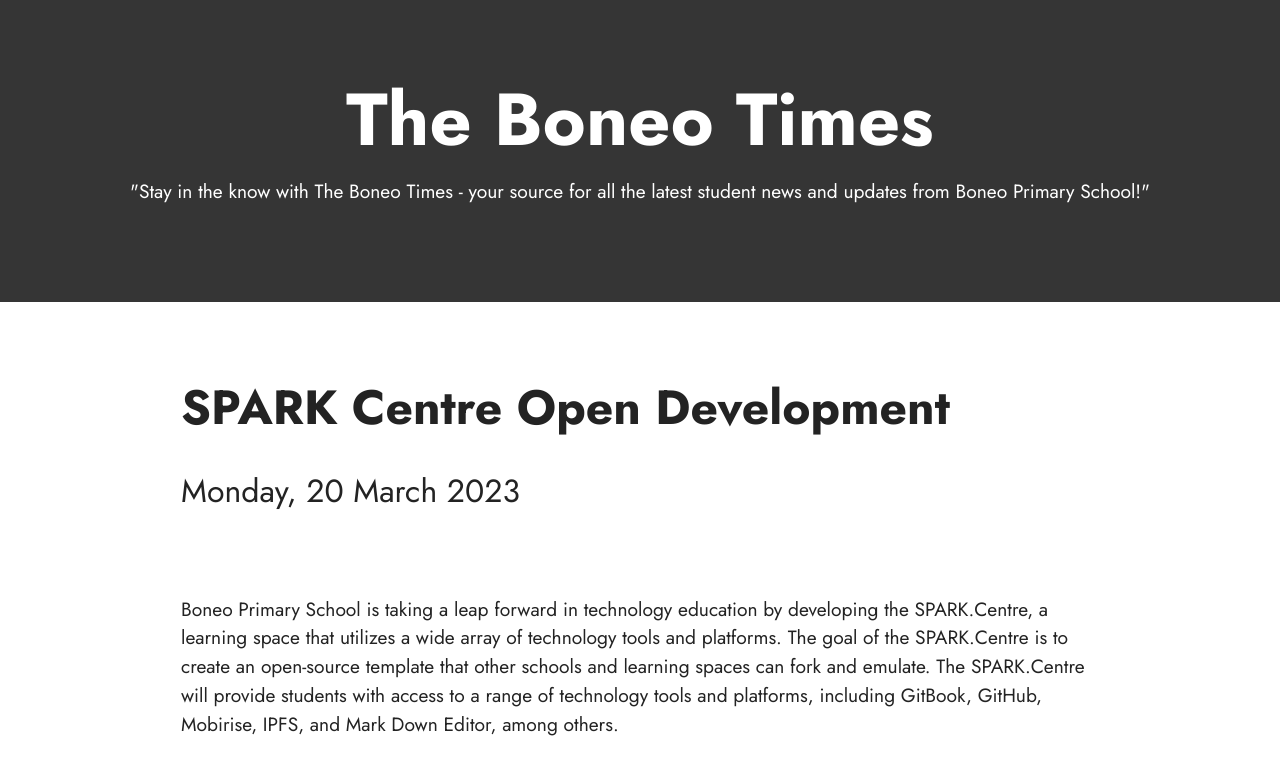
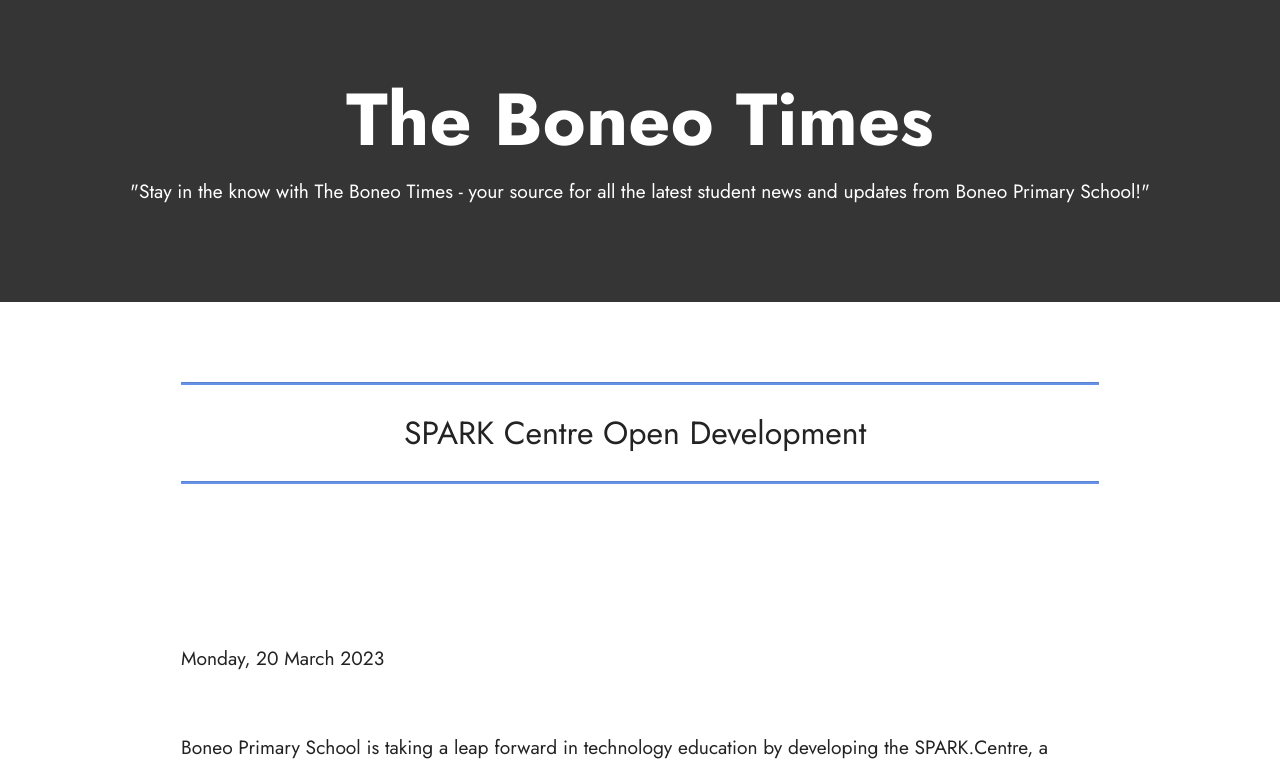
Before and after one commit to boneotimes/boneotimes.github.io, a plain HTML site: page index.html in a window 1280 px wide. Shown: the top 765 px of the page. Drawn offline with Linux system fonts and the light colour scheme.

Commit message:
udpates
updates

```diff
--- a/assets/mobirise/css/mbr-additional.css
+++ b/assets/mobirise/css/mbr-additional.css
@@ -733,6 +733,17 @@ a {
 .cid-tz0VRUqDDQ .mbr-section-btn {
   text-align: center;
 }
+.cid-tz1zn3uQ4O {
+  padding-top: 5rem;
+  padding-bottom: 5rem;
+  background-color: #ffffff;
+}
+.cid-tz1zn3uQ4O .line {
+  background-color: #6592e6;
+  align: center;
+  height: 2px;
+  margin: 0 auto;
+}
 .cid-tz1yvpSVZO {
   padding-top: 5rem;
   padding-bottom: 5rem;
--- a/index.html
+++ b/index.html
@@ -43,14 +43,26 @@
     </div>
 </section>
 
+<section class="content6 cid-tz1zn3uQ4O" id="content6-6">
+
+    <div class="container">
+        <div class="row justify-content-center">
+            <div class="col-md-12 col-lg-10">
+                <hr class="line">
+                <p class="mbr-text align-center mbr-fonts-style my-4 display-5">SPARK Centre Open Development&nbsp;</p>
+                <hr class="line">
+            </div>
+        </div>
+    </div>
+</section>
+
 <section class="content5 cid-tz1yvpSVZO" id="content5-5">
 
     <div class="container">
         <div class="row justify-content-center">
             <div class="col-md-12 col-lg-10">
-                <h3 class="mbr-section-title mbr-fonts-style mb-4 display-2"><strong>SPARK Centre Open Development
-</strong></h3>
-                <h4 class="mbr-section-subtitle mbr-fonts-style mb-4 display-5">Monday, 20 March 2023
+
+                <h4 class="mbr-section-subtitle mbr-fonts-style mb-4 display-7">Monday, 20 March 2023
 <div><br></div></h4>
                 <p class="mbr-text mbr-fonts-style display-7">Boneo Primary School is taking a leap forward in technology education by developing the SPARK.Centre, a learning space that utilizes a wide array of technology tools and platforms. The goal of the SPARK.Centre is to create an open-source template that other schools and learning spaces can fork and emulate. The SPARK.Centre will provide students with access to a range of technology tools and platforms, including GitBook, GitHub, Mobirise, IPFS, and Mark Down Editor, among others.
 <br>
```
Also changed, not shown: 1 other file.
